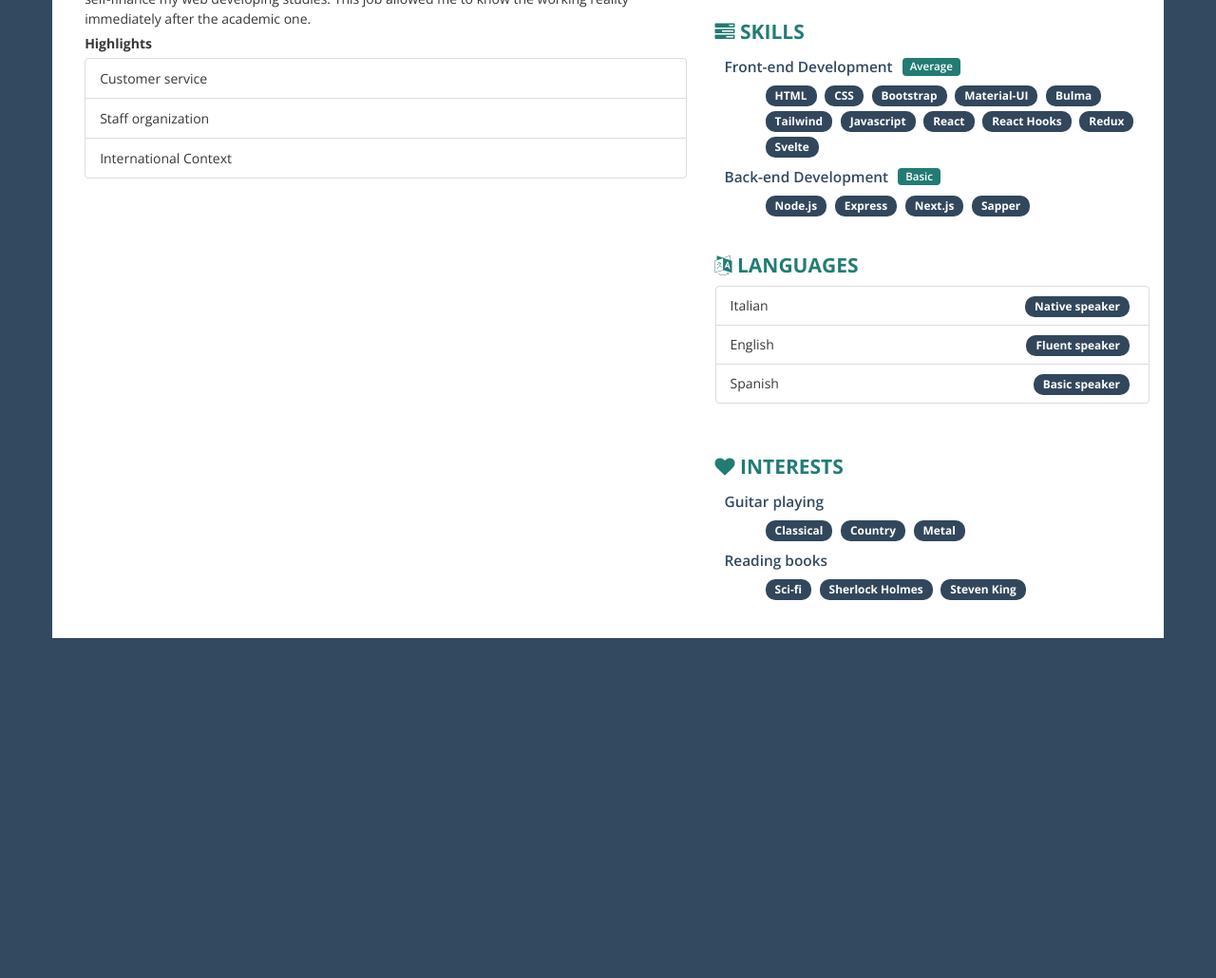
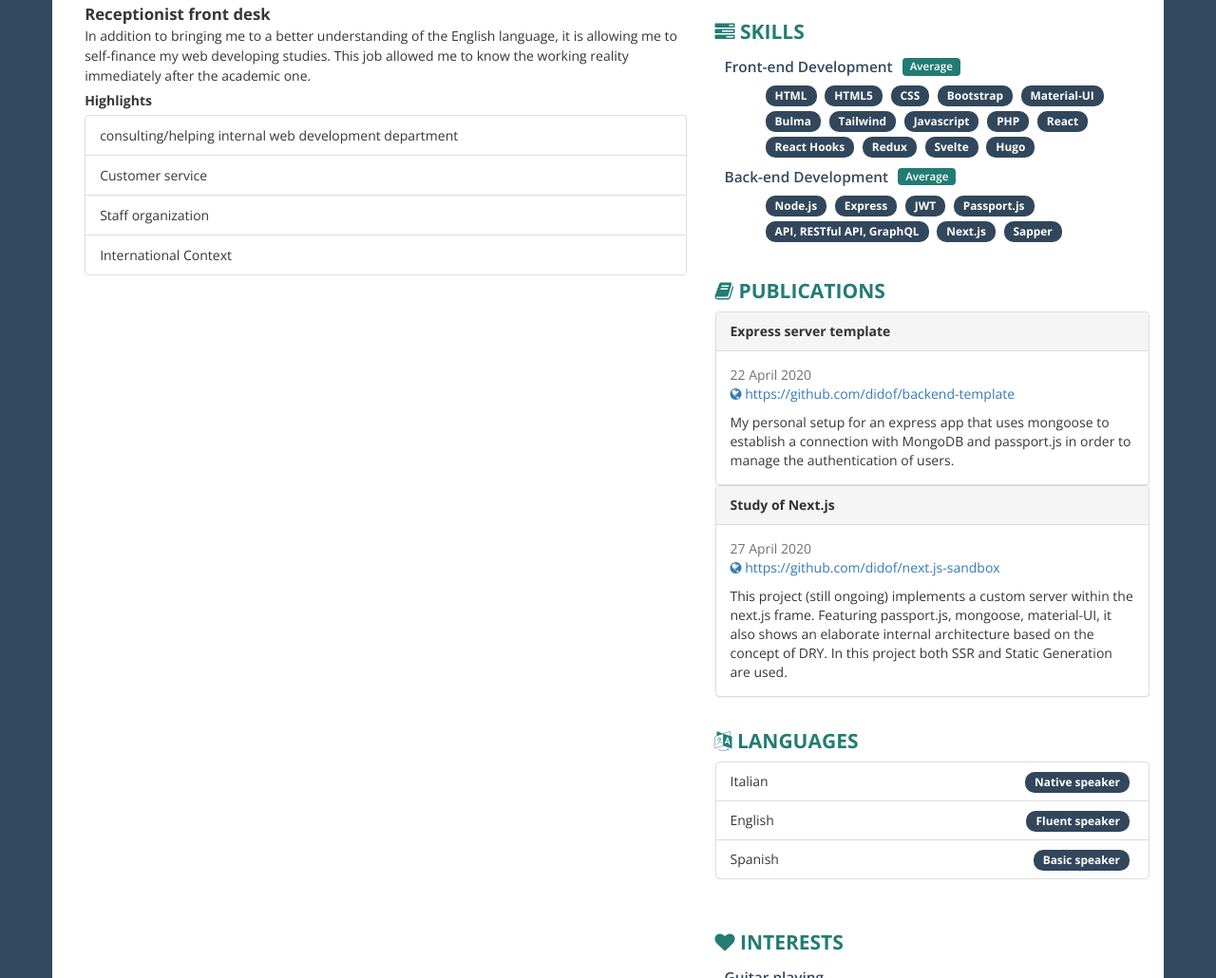
Before and after one commit to didof/curriculum-vitae, a plain HTML site: page index.html in a window 1280 px wide. Shown: the part 893-1923 px from the top of the page at 95% size. Before the commit the page ends 1580 px from the top, so only its background shows below. Drawn offline with nearby package versions, Linux system fonts and the light colour scheme.

Commit message:
fix: abstract, projects, ...minor-fixes

```diff
--- a/index.html
+++ b/index.html
@@ -392,7 +392,7 @@ blockquote,
               <img src="&#x2F;&#x2F;www.gravatar.com&#x2F;avatar&#x2F;69059915e16dfad78d8a3bb6e4deeb2f?s&#x3D;200&amp;r&#x3D;pg&amp;d&#x3D;mm" alt="avatar">
             </div>
             <div id="text-header" >
-              <h1>Francesco Di Donato<br><span>Programmer</span></h1>
+              <h1>Francesco Di Donato<br><span>Coder</span></h1>
             </div>
           </div>
         </div>
@@ -402,7 +402,7 @@ blockquote,
           <!-- ABOUT ME -->
           <div class="box">
             <h2><i class="fa fa-user ico"></i> About</h2>
-            <p>I like to spend a lot of my time finding ways to build my future. I found in programming a free world where knolewdge is free and shared. I’m going to go deeper and deeper into the world of front-end.</p>
+            <p>Since I entered the world of code every morning I wake up adventurous to complete the challenges that a code too intricate has left open the night before; I enjoy the freedom and sharing of knowledge that takes place on the web. I like to tru my hand at building attractive interfaces and I feel deeply fascinated by the accuracy hidden behind a well-made server. I am constantly loking for carefully sought solutions and new concepts that can enhance my programming skills.</p>
           </div>
           <!-- WORK EXPERIENCE -->
           <div class="box">
@@ -449,6 +449,7 @@ blockquote,
                       In addition to bringing me to a better understanding of the English language, it is allowing me to self-finance my web developing studies. This job allowed me to know the working reality immediately after the academic one.
                       <div class="highlights">Highlights</div>
                       <ul class="list-group">
+                        <li class="list-group-item">consulting/helping internal web development department</li>
                         <li class="list-group-item">Customer service</li>
                         <li class="list-group-item">Staff organization</li>
                         <li class="list-group-item">International Context</li>
@@ -479,7 +480,7 @@ blockquote,
             <div class="contact-item">
               <div class="icon pull-left text-center"><span class="fa fa-github fa-fw"></span></div>
               <div class="title pull-right">GitHub</div>
-              <div class="description pull-right"><a href="https:&#x2F;&#x2F;github.com&#x2F;prostagm4" target="_blank">prostagm4</a></div>
+              <div class="description pull-right"><a href="https:&#x2F;&#x2F;github.com&#x2F;didof" target="_blank">prostagm4</a></div>
             </div>
           </div>
           <!-- EDUCATION -->
@@ -513,28 +514,62 @@ blockquote,
               </div>
               <div class="col-sm-offset-1 col-sm-12 clearfix">
                 <span class= "skill badge">HTML</span>
+                <span class= "skill badge">HTML5</span>
                 <span class= "skill badge">CSS</span>
                 <span class= "skill badge">Bootstrap</span>
                 <span class= "skill badge">Material-UI</span>
                 <span class= "skill badge">Bulma</span>
                 <span class= "skill badge">Tailwind</span>
                 <span class= "skill badge">Javascript</span>
+                <span class= "skill badge">PHP</span>
                 <span class= "skill badge">React</span>
                 <span class= "skill badge">React Hooks</span>
                 <span class= "skill badge">Redux</span>
                 <span class= "skill badge">Svelte</span>
+                <span class= "skill badge">Hugo</span>
               </div>
             </div>
             <div class="skills clearfix">
               <div class="item-skills">
                   Back-end Development
-                  <span class="skill-level">Basic</span>
+                  <span class="skill-level">Average</span>
               </div>
               <div class="col-sm-offset-1 col-sm-12 clearfix">
                 <span class= "skill badge">Node.js</span>
                 <span class= "skill badge">Express</span>
+                <span class= "skill badge">JWT</span>
+                <span class= "skill badge">Passport.js</span>
+                <span class= "skill badge">API, RESTful API, GraphQL</span>
                 <span class= "skill badge">Next.js</span>
                 <span class= "skill badge">Sapper</span>
+              </div>
+            </div>
+          </div>
+          <!-- PUBLICATIONS -->
+          <div class="box">
+            <h2><i class="fa fa-book ico"></i> Publications</h2>
+            <div class="publication panel panel-default">
+              <div class="panel-heading">
+                <div class="name panel-title">Express server template</div>
+              </div>
+              <div class="panel-body">
+                <div class="year">22 April  2020</div>
+                <div class="address">
+                  <a href="https:&#x2F;&#x2F;github.com&#x2F;didof&#x2F;backend-template" target= "_blank"><i class="fa fa-globe ico"></i> https:&#x2F;&#x2F;github.com&#x2F;didof&#x2F;backend-template</a>
+                </div>
+                <p>My personal setup for an express app that uses mongoose to establish a connection with MongoDB and passport.js in order to manage the authentication of users.</p>
+              </div>
+            </div>
+            <div class="publication panel panel-default">
+              <div class="panel-heading">
+                <div class="name panel-title">Study of Next.js</div>
+              </div>
+              <div class="panel-body">
+                <div class="year">27 April  2020</div>
+                <div class="address">
+                  <a href="https:&#x2F;&#x2F;github.com&#x2F;didof&#x2F;next.js-sandbox" target= "_blank"><i class="fa fa-globe ico"></i> https:&#x2F;&#x2F;github.com&#x2F;didof&#x2F;next.js-sandbox</a>
+                </div>
+                <p>This project (still ongoing) implements a custom server within the next.js frame. Featuring passport.js, mongoose, material-UI, it also shows an elaborate internal architecture based on the concept of DRY. In this project both SSR and Static Generation are used.</p>
               </div>
             </div>
           </div>
```
